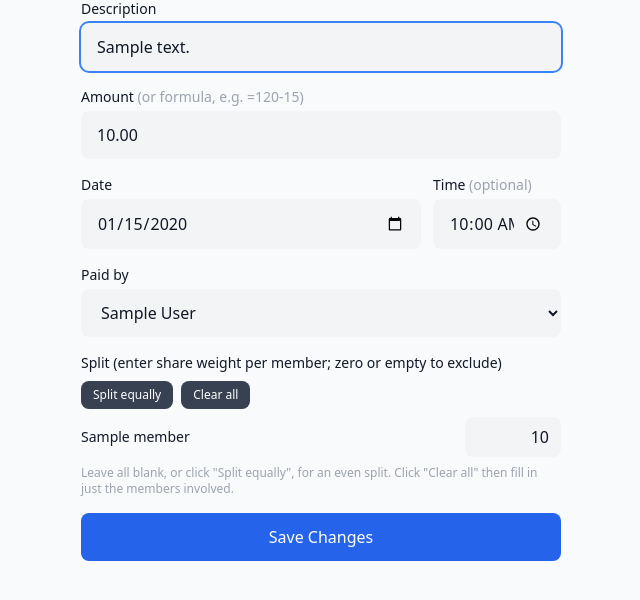
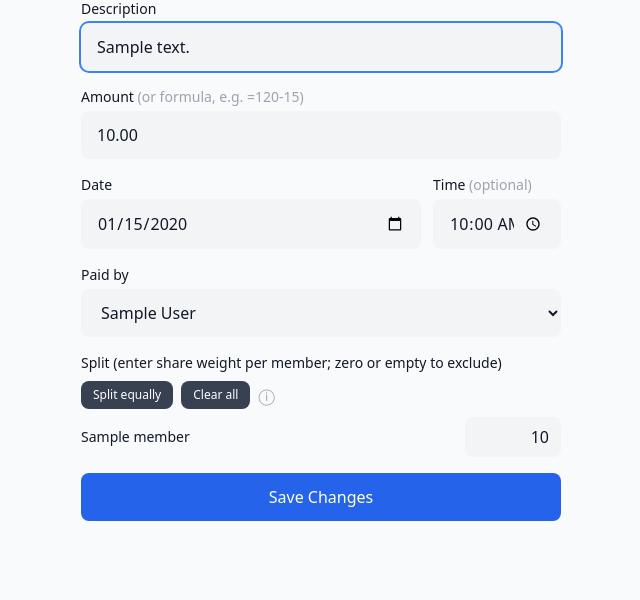
Before and after one commit to rgezikov/common-pot, a Django app: template pots/templates/edit_drop.html in a window 1280 px wide. Shown: the part 121-721 px from the top of the page, without its empty margins (319-959 px from the left). Run offline with Django 5.2, Linux system fonts and the light colour scheme; tables that the repository leaves empty hold one stand-in row (values such as "Sample post"); the template is opened without the code that fills it: values that come from a table or form of the project are taken from there, most other values are stand-ins (such as "Sample title", 1, 10 or a date in 2020); some libraries are stand-ins or nearby versions.

Commit message:
Move split help text into a tap-to-open info bubble
Replace the always-visible helper paragraph with a small info button
next to the Split equally / Clear all buttons, so the split controls
take less vertical space. Also explain that weights are summed and
shares are proportional to weight.

Co-Authored-By: Claude Sonnet 5 <noreply@anthropic.com>
Claude-Session: https://claude.ai/code/session_01GZ2iGYXCN38f3bAY72o1M1

```diff
--- a/pots/templates/edit_drop.html
+++ b/pots/templates/edit_drop.html
@@ -57,11 +57,19 @@
     </div>
     <div>
         <label class="block text-sm font-medium mb-2">Split (enter share weight per member; zero or empty to exclude)</label>
-        <div class="flex gap-2 mb-2">
+        <div class="flex items-center gap-2 mb-2">
             <button type="button" id="weights-all-equal"
                 class="text-xs bg-gray-700 hover:bg-gray-600 text-white px-3 py-1.5 rounded-lg">Split equally</button>
             <button type="button" id="weights-all-zero"
                 class="text-xs bg-gray-700 hover:bg-gray-600 text-white px-3 py-1.5 rounded-lg">Clear all</button>
+            <div class="relative">
+                <button type="button" id="weights-help-btn" aria-label="Help"
+                    class="text-gray-400 hover:text-gray-200 text-base leading-none">ⓘ</button>
+                <div id="weights-help-bubble"
+                    class="hidden absolute z-10 top-6 left-0 w-56 bg-[var(--surface)] text-gray-300 text-xs rounded-lg shadow-lg p-3 border border-gray-700">
+                    Weights are summed and each member's share is proportional to their weight. Leave all blank, or click "Split equally", for an even split. Click "Clear all" then fill in just the members involved.
+                </div>
+            </div>
         </div>
         <ul class="space-y-2">
         {% for member, weight in member_weights %}
@@ -73,7 +81,6 @@
             </li>
         {% endfor %}
         </ul>
-        <p class="text-xs text-gray-400 mt-2">Leave all blank, or click "Split equally", for an even split. Click "Clear all" then fill in just the members involved.</p>
     </div>
     <button type="submit" id="drop-submit"
         class="w-full bg-accent-600 hover:bg-accent-700 disabled:opacity-50 text-white font-medium py-3 rounded-lg text-base">
@@ -86,6 +93,13 @@ document.getElementById('weights-all-equal').addEventListener('click', function(
 });
 document.getElementById('weights-all-zero').addEventListener('click', function() {
     document.querySelectorAll('.weight-input').forEach(el => el.value = '');
+});
+document.getElementById('weights-help-btn').addEventListener('click', function(e) {
+    e.stopPropagation();
+    document.getElementById('weights-help-bubble').classList.toggle('hidden');
+});
+document.addEventListener('click', function() {
+    document.getElementById('weights-help-bubble').classList.add('hidden');
 });
 document.querySelector('form').addEventListener('submit', async function(e) {
     e.preventDefault();
```
Also changed, not shown: pots/templates/add_drop.html (+16 -2 lines).
